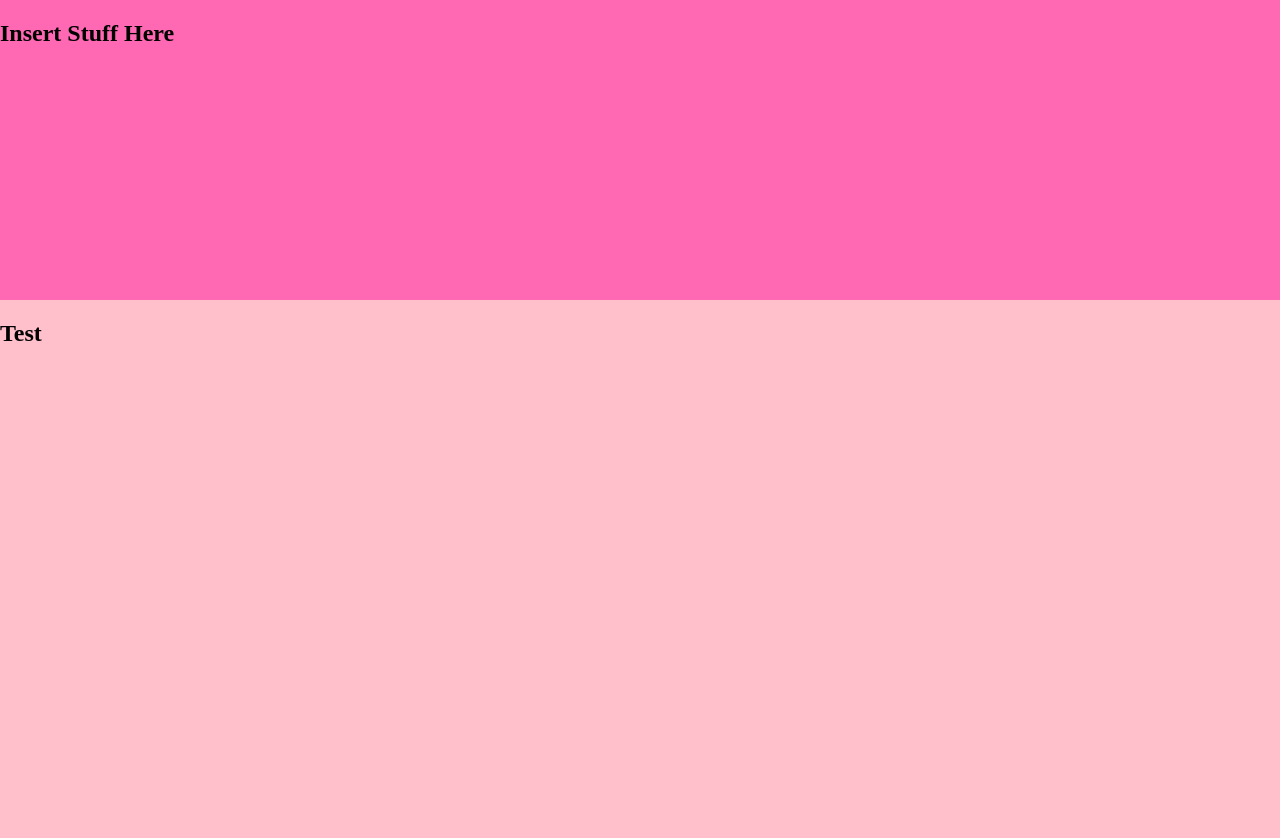
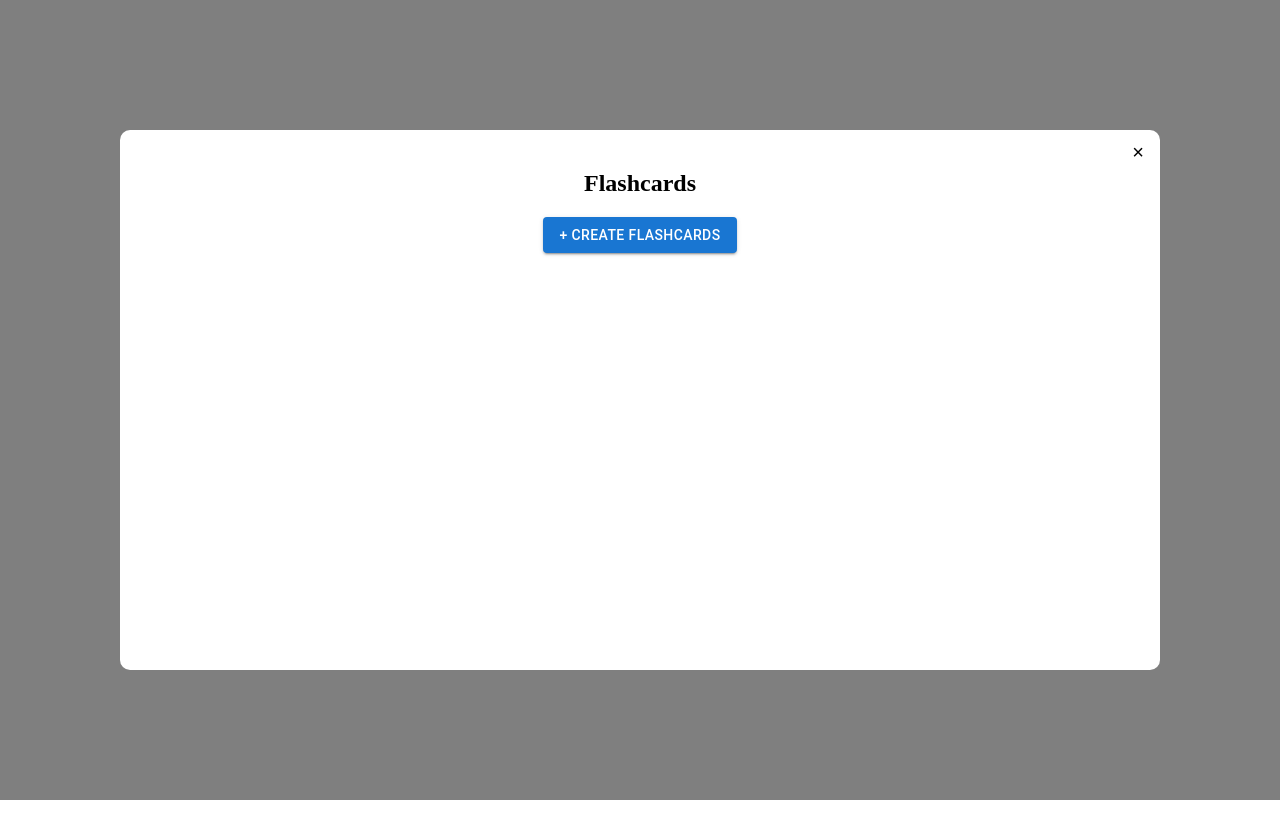
Before and after one commit to Kataray/Winhacks2025, a React (Vite) app: page / in a window 1280 px wide. Shown: the top 838 px of the page. After the commit the page ends 800 px from the top, so only its background shows below. Built offline with nearby package versions, Linux system fonts and the light colour scheme.

Commit message:
first commit

```diff
--- a/src/App.jsx
+++ b/src/App.jsx
@@ -1,12 +1,12 @@
 import React from "react";
 import MainPage from "./components/MainPage/MainPage.jsx";
 import Second from "./components/SecondarySection/Second.jsx";
+import FlashcardPage from "./components/Flashcards/FlashcardPage.jsx";
 
 function App() {
     return (
         <div>
-            <MainPage/>
-            <Second/>
+            <FlashcardPage />
         </div>
     );
 }
--- a/src/App.module.css
+++ b/src/App.module.css
@@ -5,6 +5,7 @@
     height: 100vh;
     width: 100vw;
     background-color: #f5f5f5;
+
 }
 
 body, html {
--- /dev/null
+++ b/src/components/Flashcards/FlashcardPage.jsx
@@ -0,0 +1,22 @@
+import React from "react";
+import styles from "./FlashcardPage.module.css";
+import Button from '@mui/material/Button';
+
+const FlashcardPage = ({ onClose }) => {
+    return (
+        <div className={styles.overlay}>
+            <div className={styles.popup}>
+                <button className={styles.closeButton} onClick={onClose}>
+                    &times;
+                </button>
+
+                <h2>Flashcards</h2>
+                <div>
+                    <Button variant="contained">+ Create Flashcards</Button>
+                </div>
+            </div>
+        </div>
+    );
+};
+
+export default FlashcardPage;
--- /dev/null
+++ b/src/components/Flashcards/FlashcardPage.module.css
@@ -0,0 +1,38 @@
+.overlay {
+    position: fixed;
+    top: 0;
+    left: 0;
+    width: 100vw;
+    height: 100vh;
+    background-color: rgba(0, 0, 0, 0.5);
+    display: flex;
+    justify-content: center;
+    align-items: center;
+    z-index: 1000;
+}
+
+.popup {
+    background: white;
+    padding: 20px;
+    border-radius: 10px;
+    position: relative;
+    width: 1000px;
+    height: 500px;
+    display: flex;
+    flex-direction: column;
+    align-items: center;
+}
+
+.closeButton {
+    position: absolute;
+    top: 10px;
+    right: 10px;
+    background: none;
+    border: none;
+    font-size: 20px;
+    cursor: pointer;
+}
+
+.closeButton:hover {
+    color: red;
+}
```
